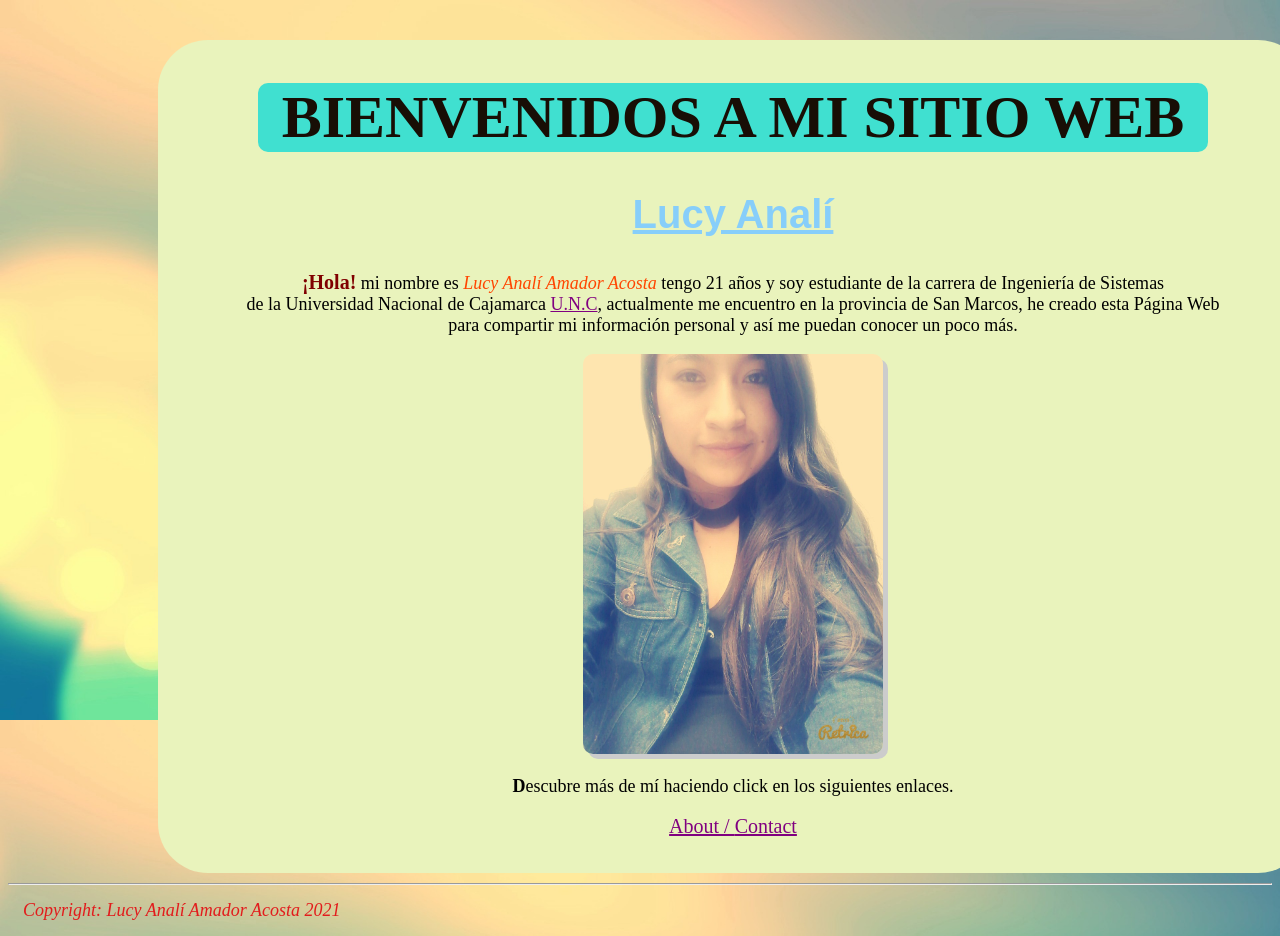
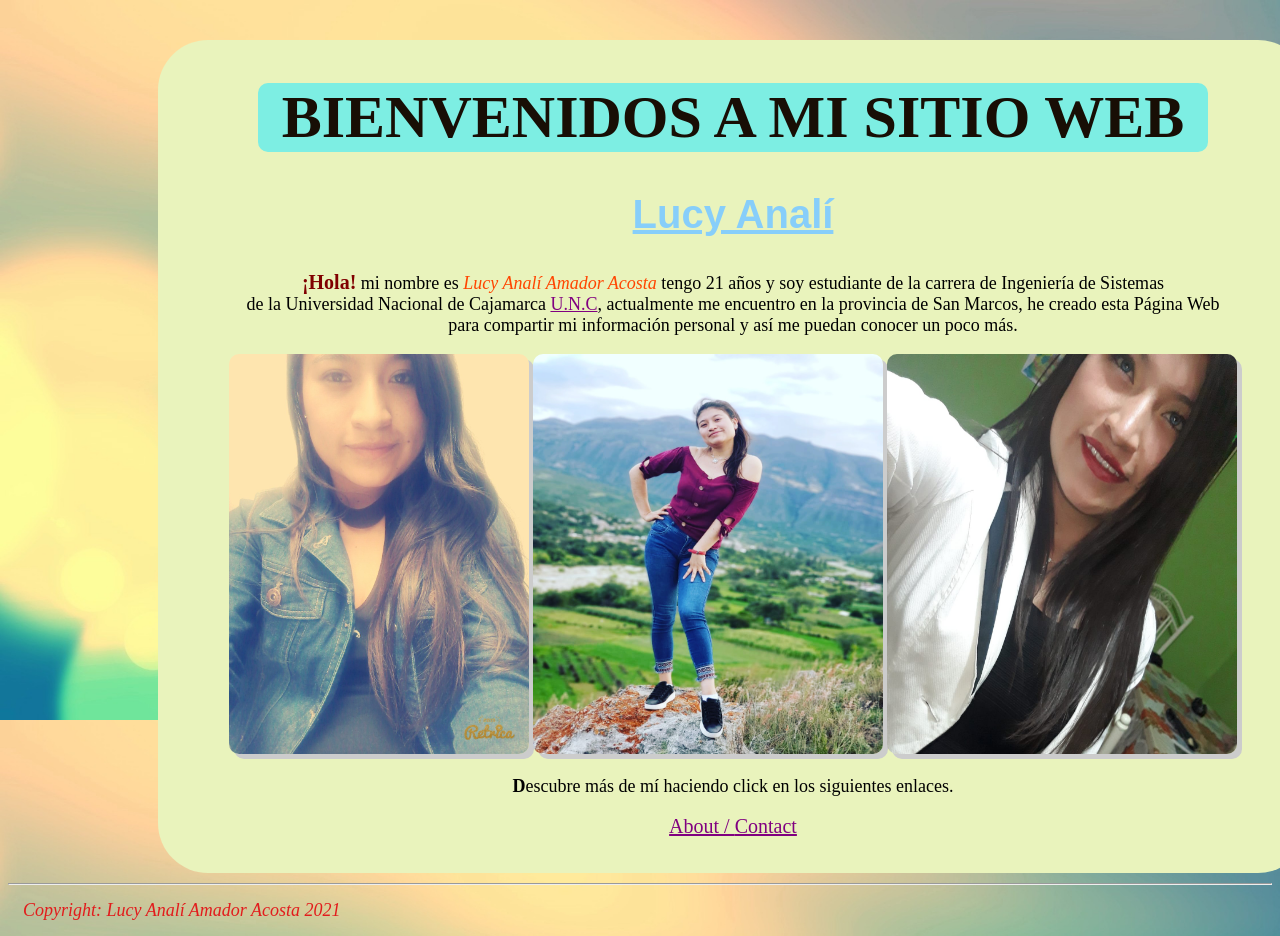
Before and after one commit to lucyacosta/lucyacosta.github.io, a plain HTML site: page index.html in a window 1280 px wide. Shown: the top 936 px of the page. Drawn offline with Linux system fonts and the light colour scheme.

Commit message:
Actualización de mi Página Web

```diff
--- a/index.html
+++ b/index.html
@@ -31,6 +31,8 @@
 
                 <div>
                     <img src="/images/yo.jpeg" width="300" height="400" title="Lucy Analí" alt="Foto de Lucy Anali">
+                    <img src="/images/yo2.jpeg" width="350" height="400" title="Lucy Analí" alt="Foto de Lucy Anali">
+                    <img src="/images/yo1.jpeg" width="350" height="400" title="Lucy Analí" alt="Foto de Lucy Anali">
                     <p>
                         Descubre más de mí haciendo click en los siguientes enlaces.
                         <br/>
--- a/styles/estilopersonal.css
+++ b/styles/estilopersonal.css
@@ -116,7 +116,7 @@ p::first-letter {
 
 .celeste {
     color: rgb(24, 14, 5);
-    background-color: turquoise;
+    background-color: rgb(125, 238, 227);
     font-size: 60px;
     font-family: 'Times New Roman', Times, serif;
     margin-left: 100px;
```
Also changed, not shown: images/yo1.jpeg (added), images/yo2.jpeg (added).
